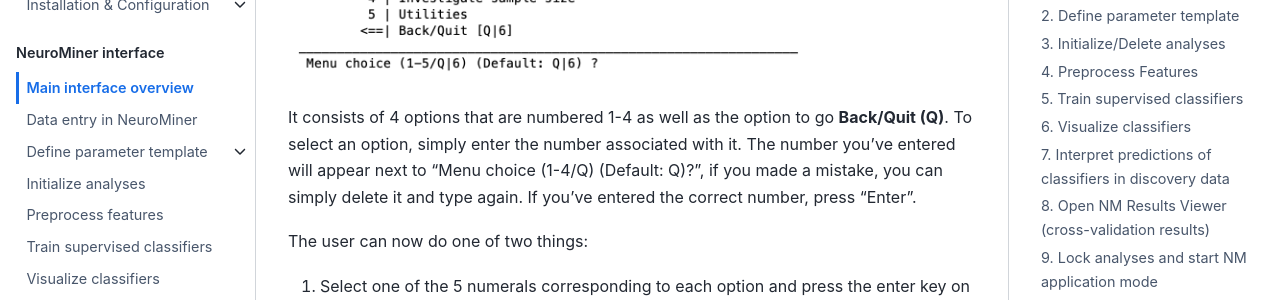
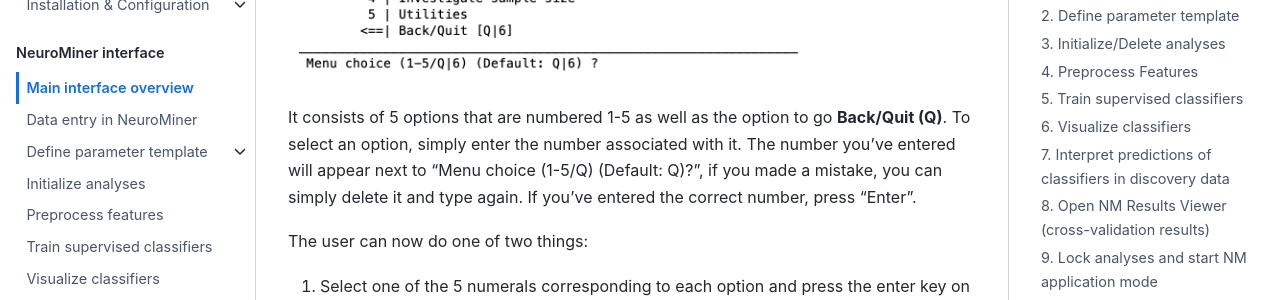
Before and after one commit to claravetter/NM-1.4-manual-working-copy, a Jupyter Book: the page built from docs/4.0_mainmenu.md, in a window 1280 px wide and 900 px high, scrolled down 610 px. Shown: the part 153-453 px from the top of the window. Built offline with Jupyter Book 1.0.4 settings and Sphinx 7.4.7 and the Sphinx Book theme 1.1.4, drawn with Linux system fonts in a browser that asks for light colours.

Commit message:
Update menu options from 4 to 5

````diff
--- a/docs/4.0_mainmenu.md
+++ b/docs/4.0_mainmenu.md
@@ -16,7 +16,7 @@
 ---
 ```
 
-It consists of 4 options that are numbered 1-4 as well as the option to go **Back/Quit (Q)**. To select an option, simply enter the number associated with it. The number you've entered will appear next to "Menu choice (1-4/Q) (Default: Q)?", if you made a mistake, you can simply delete it and type again. If you've entered the correct number, press "Enter".
+It consists of 5 options that are numbered 1-5 as well as the option to go **Back/Quit (Q)**. To select an option, simply enter the number associated with it. The number you've entered will appear next to "Menu choice (1-5/Q) (Default: Q)?", if you made a mistake, you can simply delete it and type again. If you've entered the correct number, press "Enter".
 
 The user can now do one of two things:
 1. Select one of the 5 numerals corresponding to each option and press the enter key on the keyboard;
````
